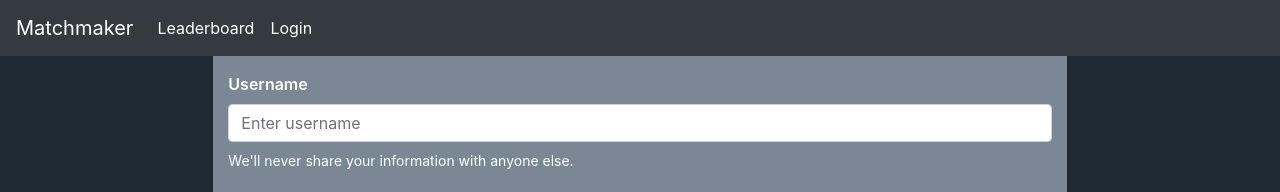
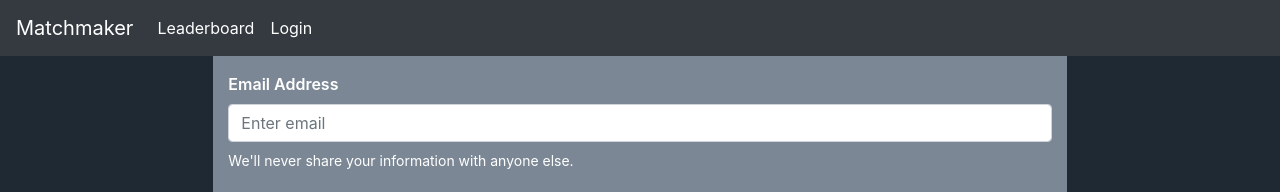
Before and after one commit to dnguyen3031/Matchmaker, a React (Create React App) app: page /login in a window 1280 px wide. Shown: the top 192 px of the page. Built offline with nearby package versions, Linux system fonts and the light colour scheme.

Commit message:
Update Login.js

```diff
--- a/src/components/pages/Login.js
+++ b/src/components/pages/Login.js
@@ -66,7 +66,7 @@ function Login(props) {
   async function fetchUser(name){
     try {
        // get user matching inputted email
-       const response = await axios.get('http://localhost:5000/users?name=' + name);
+       const response = await axios.get('http://localhost:5000/users?email=' + name);
        return response.data;
     }
     catch (error) {
@@ -83,9 +83,9 @@ function Login(props) {
           <Col xs={8} className="main-col">
             <Form className="text-white">
                <Form.Group controlId="formBasicEmail">
-                  <Form.Label>Username</Form.Label>
+                  <Form.Label>Email Address</Form.Label>
                   <Form.Control type="text"
-                  placeholder="Enter username"
+                  placeholder="Enter email"
                   value={name}
                   onChange={(e) => setName(e.target.value)}
                   required
```
